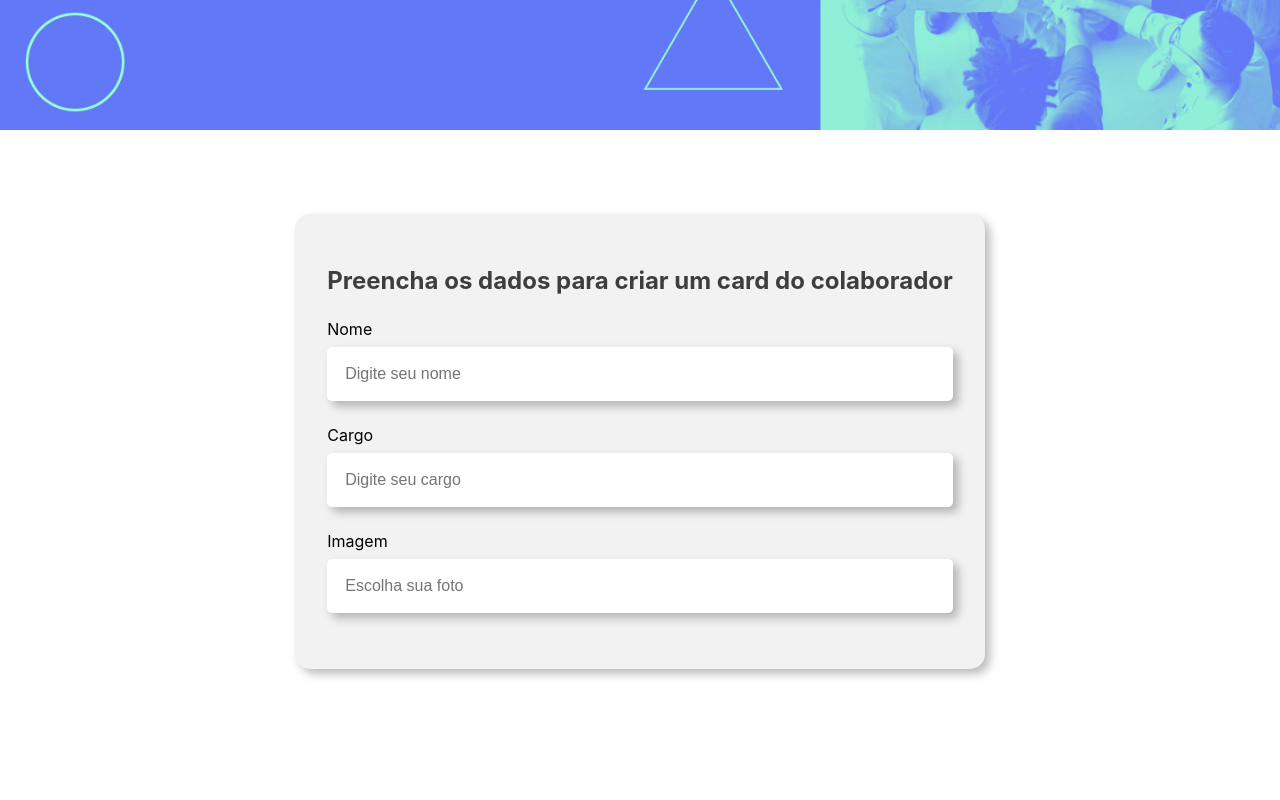
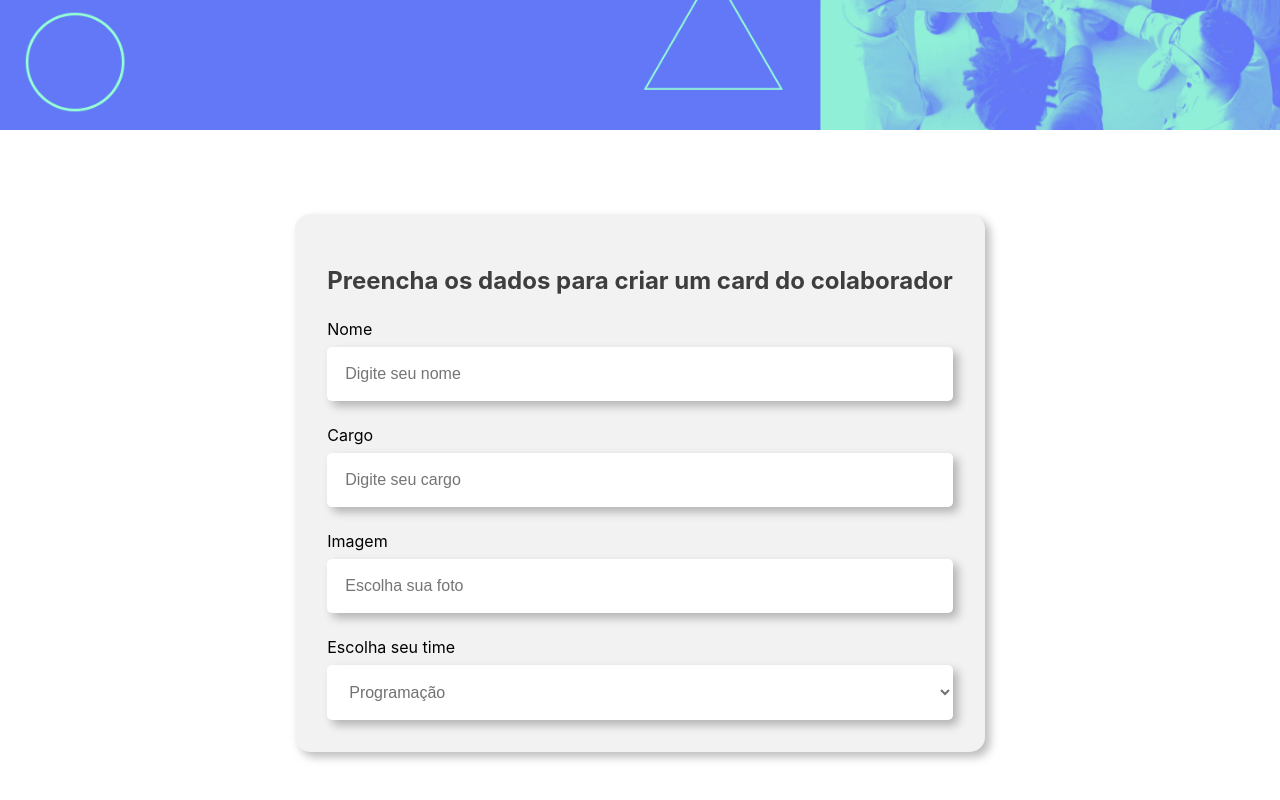
Before and after one commit to desireebarretti/organo, a React (Create React App) app: page / in a window 1280 px wide. Shown: the part 364-1164 px from the top of the page. Before the commit the page ends 1113 px from the top, so only its background shows below. Built offline with nearby package versions, Linux system fonts and the light colour scheme.

Commit message:
Criando a select e option
Usando mais uma tag select e option, com label reutilizável. Falta apenas o botão do formulário.

```diff
--- a/src/App.jsx
+++ b/src/App.jsx
@@ -6,7 +6,6 @@ export default function App() {
     <div className="App">
       <Banner />
       <Formulario />
-
     </div>
   );
 }
--- a/src/componentes/Formulario/Formulario.css
+++ b/src/componentes/Formulario/Formulario.css
@@ -11,6 +11,7 @@
     box-shadow: 5px 5px 10px rgba(0, 0, 0, 0.268);
     border-radius: 15px;
     max-width: 60%;
+    min-width: 50%;
 }
 
 h2 {
--- a/src/componentes/Formulario/Formulario.jsx
+++ b/src/componentes/Formulario/Formulario.jsx
@@ -1,7 +1,9 @@
 import './Formulario.css';
 import CampoTexto from '../CampoTexto/CampoTexto';
+import ListaSuspensa from '../ListaSuspensa/ListaSuspensa';
 
 const Formulario = () => {
+
     return (
         <section className='formulario-card'>
             <form>
@@ -9,6 +11,7 @@ const Formulario = () => {
                 <CampoTexto legenda="Nome" place={'Digite seu nome'} />
                 <CampoTexto legenda="Cargo" place={'Digite seu cargo'} />
                 <CampoTexto legenda="Imagem" place={'Escolha sua foto'} />
+                <ListaSuspensa label="Escolha seu time"/>
             </form>
         </section>
     )
--- /dev/null
+++ b/src/componentes/ListaSuspensa/ListaSuspensa.css
@@ -0,0 +1,12 @@
+select {
+    padding: 18px;
+    background-color: #fff;
+    box-shadow: 5px 5px 10px rgba(0, 0, 0, 0.268);
+    width: 100%;
+    border: none;
+    font-size: 16px;
+    box-sizing: border-box;
+    border-radius: 5px;
+    margin-top: .5em;
+    color: #717171;
+}
--- /dev/null
+++ b/src/componentes/ListaSuspensa/ListaSuspensa.jsx
@@ -0,0 +1,26 @@
+import './ListaSuspensa.css'
+
+const ListaSuspensa = (props) => {
+    const times = [
+        'Programação',
+        'Front-End',
+        'Data Science',
+        'Devops',
+        'UX e Design',
+        'Mobile',
+        'Inovação e Gestão'
+    ]
+
+    return (
+        <div>
+            <label>{props.label}</label>
+            <select>
+                {times.map(times =>
+                    <option key={times}>{times}</option>
+                )}
+            </select>
+        </div>
+    )
+}
+
+export default ListaSuspensa;
```
